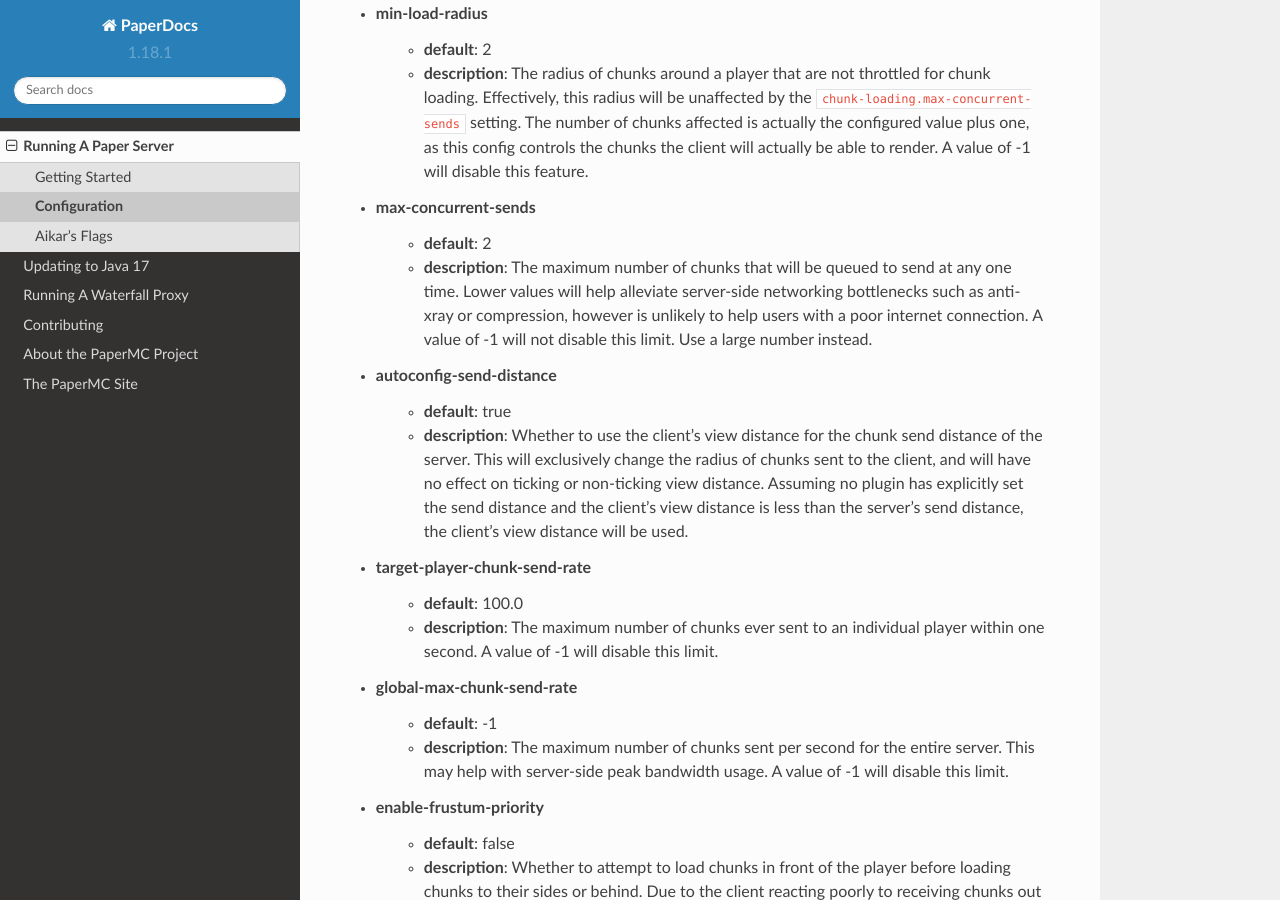
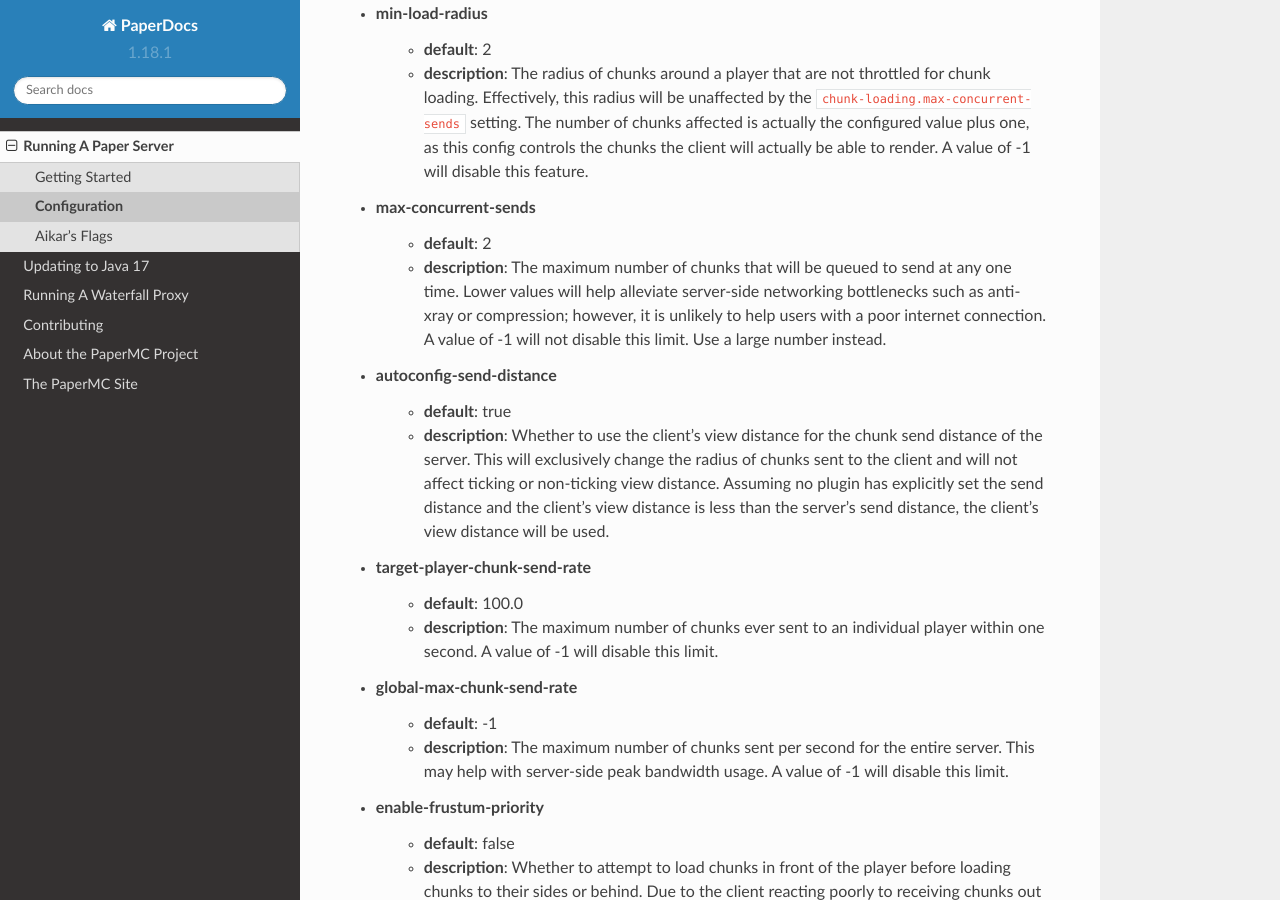
Before and after one commit to PaperMC/PaperDocs, a Sphinx documentation site: the page built from source/server/configuration.rst, in a window 1280 px wide and 900 px high, scrolled down 8495 px. Built offline with Sphinx 7.4.7 and the Read the Docs theme 2.0.0, drawn with Linux system fonts in a browser that asks for light colours; some of the changed text lies outside the part shown.

Commit message:
Minor grammar fixes (#144)
* Grammar fixes
* Tiny fix
* Address change requests
* Update source/server/configuration.rst
Co-authored-by: Olivia <chew@chew.pw>
* Update source/server/configuration.rst
Co-authored-by: Olivia <chew@chew.pw>
* Move buildable down a line
Co-authored-by: Olivia <chew@chew.pw>

```diff
--- a/source/server/configuration.rst
+++ b/source/server/configuration.rst
@@ -108,7 +108,7 @@ enable-player-collisions
 * **description**: Sets whether the server should allow players to collide with
   one another.
 * **warning**: This setting can be broken by plugins interacting with the
-  scoreboard, double check plugins when troubleshooting this value.
+  scoreboard, double-check plugins when troubleshooting this value.
 
 player-auto-save-rate
 ~~~~~~~~~~~~~~~~~~~~~
@@ -144,7 +144,7 @@ send-full-pos-for-hard-colliding-entities
   client/server disagreement, which may cause glitchy behaviour for players.
   This setting attempts to mitigate this desync by sending precise locations
   for entities involved in collisions. Having this enabled will use more
-  bandwidth, however in the majority of cases, this is a worthy tradeoff.
+  bandwidth; however, in the majority of cases, this is a worthy tradeoff.
 
 velocity-support
 ~~~~~~~~~~~~~~~~
@@ -313,7 +313,7 @@ timings
 * history-length
     - **default**: 3600
     - **description**: The total amount of data to keep for a single report.
-    - **warning**: This value is validated server side, massive reports will be
+    - **warning**: This value is validated server-side, massive reports will be
       rejected by the report site.
 
 * server-name
@@ -371,14 +371,14 @@ chunk-loading
     - **default**: 2
     - **description**: The maximum number of chunks that will be queued to
       send at any one time. Lower values will help alleviate server-side
-      networking bottlenecks such as anti-xray or compression, however
+      networking bottlenecks such as anti-xray or compression; however, it
       is unlikely to help users with a poor internet connection. A value of
       -1 will not disable this limit. Use a large number instead.
 * autoconfig-send-distance
     - **default**: true
     - **description**: Whether to use the client's view distance for the chunk send
       distance of the server. This will exclusively change the radius of chunks sent
-      to the client, and will have no effect on ticking or non-ticking view distance.
+      to the client and will not affect ticking or non-ticking view distance.
       Assuming no plugin has explicitly set the send distance and the client's view
       distance is less than the server's send distance, the client's view distance
       will be used.
@@ -477,7 +477,7 @@ per-player-mob-spawns
 ~~~~~~~~~~~~~~~~~~~~~
 * **default**: true
 * **description**: Determines whether the mob limit (in bukkit.yml) is counted
-  per-player or for the entire server. Enabling this setting results in roughly
+  per player or for the entire server. Enabling this setting results in roughly
   the same number of mobs, but with a more even distribution that prevents one
   player from using the entire mob cap and provides a more single-player like
   experience.
@@ -614,7 +614,7 @@ grass-spread-tick-rate
 ~~~~~~~~~~~~~~~~~~~~~~
 * **default**: 1
 * **description**: Sets the delay, in ticks, at which the server attempts to
-  spread grass. Higher values will result in slower spread.
+  spread grass. Higher values will result in a slower spread.
 
 use-faster-eigencraft-redstone
 ~~~~~~~~~~~~~~~~~~~~~~~~~~~~~~
@@ -807,10 +807,13 @@ zombies-target-turtle-eggs
 zombie-villager-infection-chance
 ~~~~~~~~~~~~~~~~~~~~~~~~~~~~~~~~
 * **default**: -1.0
-* **description**: Sets the change for villager conversion to zombie villager
-  Set to -1.0 for default behavior based on game difficulty
-  Set to 0.0 to always have villagers die when killed by zombies
-  Set to 100.0 to always convert villagers to zombie villagers
+* **description**: Sets the change for villager conversion to zombie villager.
+
+  Set to -1.0 for default behavior based on game difficulty.
+
+  Set to 0.0 to always have villagers die when killed by zombies.
+
+  Set to 100.0 to always convert villagers to zombie villagers.
 
 all-chunks-are-slime-chunks
 ~~~~~~~~~~~~~~~~~~~~~~~~~~~
@@ -869,7 +872,7 @@ game-mechanics
 * disable-player-crits
     - **default**: false
     - **description**: Instructs the server to disable critical hits in PvP,
-      instead treating them as normal hits.
+      treating them as normal hits instead.
 
 * disable-sprint-interruption-on-attack
     - **default**: false
@@ -928,7 +931,7 @@ max-growth-height
 
 * reeds
     - **default**: 3
-    - **description**: Maximum height sugar cane / reeds blocks will naturally
+    - **description**: Maximum height sugar cane/reeds blocks will naturally
       grow to.
 
 * bamboo
@@ -1046,8 +1049,8 @@ lootables
 
 * reset-seed-on-fill
     - **default**: true
-    - **description**: Resets the loot seed each time the lootable is refilled.
-      Effectively randomizing the new loot items on each refill.
+    - **description**: Resets the loot seed each time the lootable is refilled,
+      effectively randomizing the new loot items on each refill.
 
 * max-refills
     - **default**: -1
@@ -1134,7 +1137,7 @@ anti-xray
 ~~~~~~~~~
 
 .. note::
-   More in depth anti-xray documentation as well as recommended configuration
+   More in-depth anti-xray documentation as well as recommended configuration
    for both engine modes can be found in `this guide by stonar96
    <https://gist.github.com/stonar96/ba18568bd91e5afd590e8038d14e245e>`_.
 
@@ -1218,7 +1221,7 @@ squid-spawn-height
     - **default**: 0.0
     - **description**: The maximum height at which squids will spawn.
     - **note**: The default value defers to Minecraft's default setting,
-      which as of 1.12 is the sea-level of the world (usually Y: 64).
+      which as of 1.12 is the sea level of the world (usually Y: 64).
 
 generator-settings
 ~~~~~~~~~~~~~~~~~~
```
Also changed, not shown: other parts of source/server/configuration.rst (+14 -14 lines).
